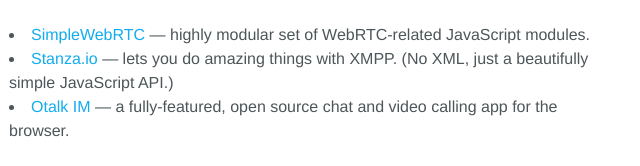
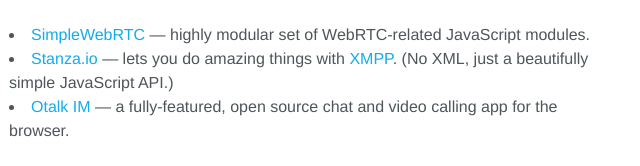
Before and after one commit to otalk/otalk.org, a plain HTML site: page index.jade in a window 1280 px wide. Shown: the part 627-793 px from the top of the page, 331-971 px from the left. Drawn offline with nearby package versions, Linux system fonts and the light colour scheme; files that its build step writes are made by us from their sources; a web font is replaced by a local one.

Commit message:
xmpp.org link

```diff
--- a/index.jade
+++ b/index.jade
@@ -39,7 +39,7 @@
             |  — highly modular set of WebRTC-related JavaScript modules.
           li
             a(href="http://stanza.io") Stanza.io
-            |  — lets you do amazing things with XMPP. (No XML, just a beautifully simple JavaScript API.)
+            |  — lets you do amazing things with <a href="http://xmpp.org">XMPP</a>. (No XML, just a beautifully simple JavaScript API.)
 
           li
             a(href="http://github.com/andyet/otalk") Otalk IM
```
Also changed, not shown: index.html.
